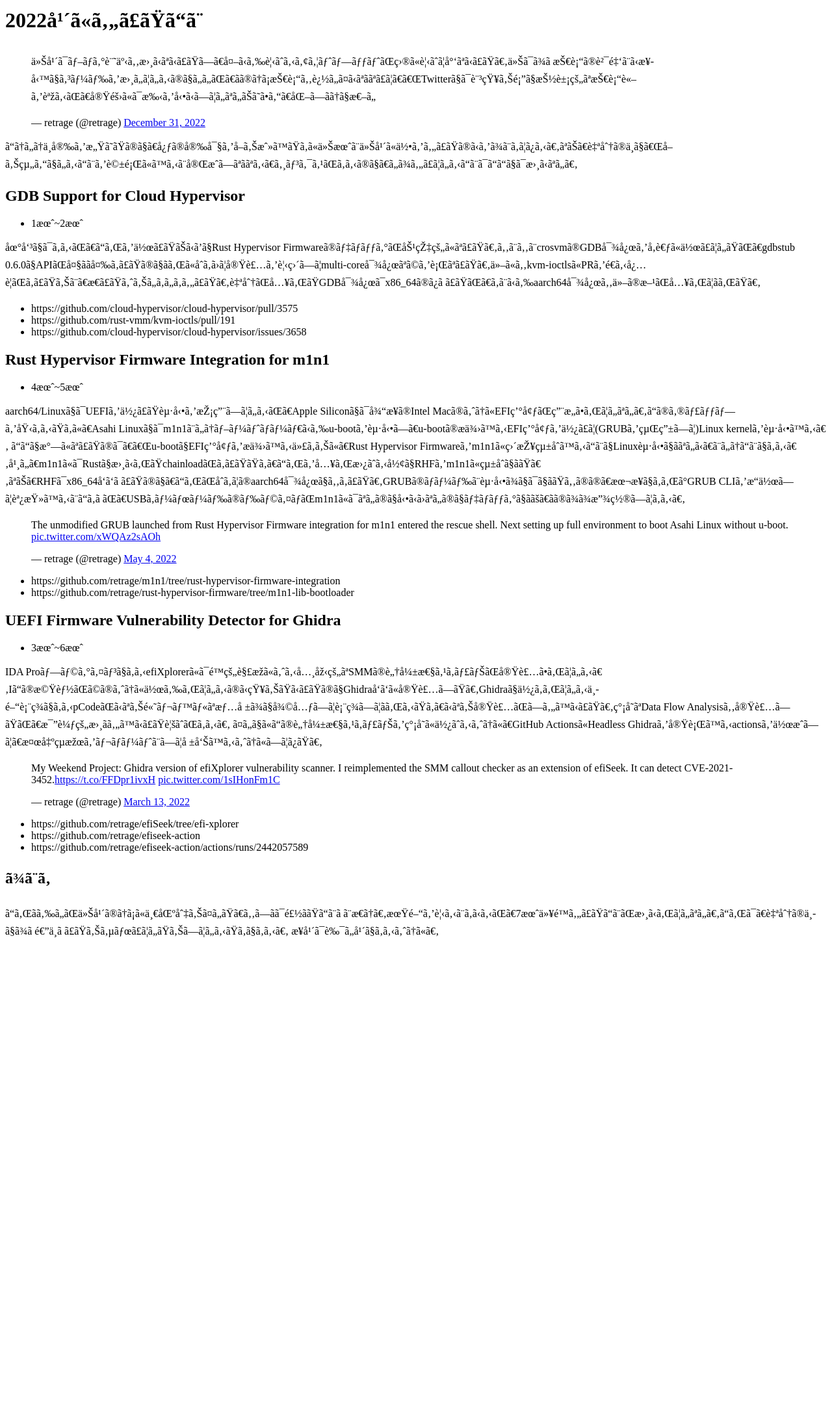
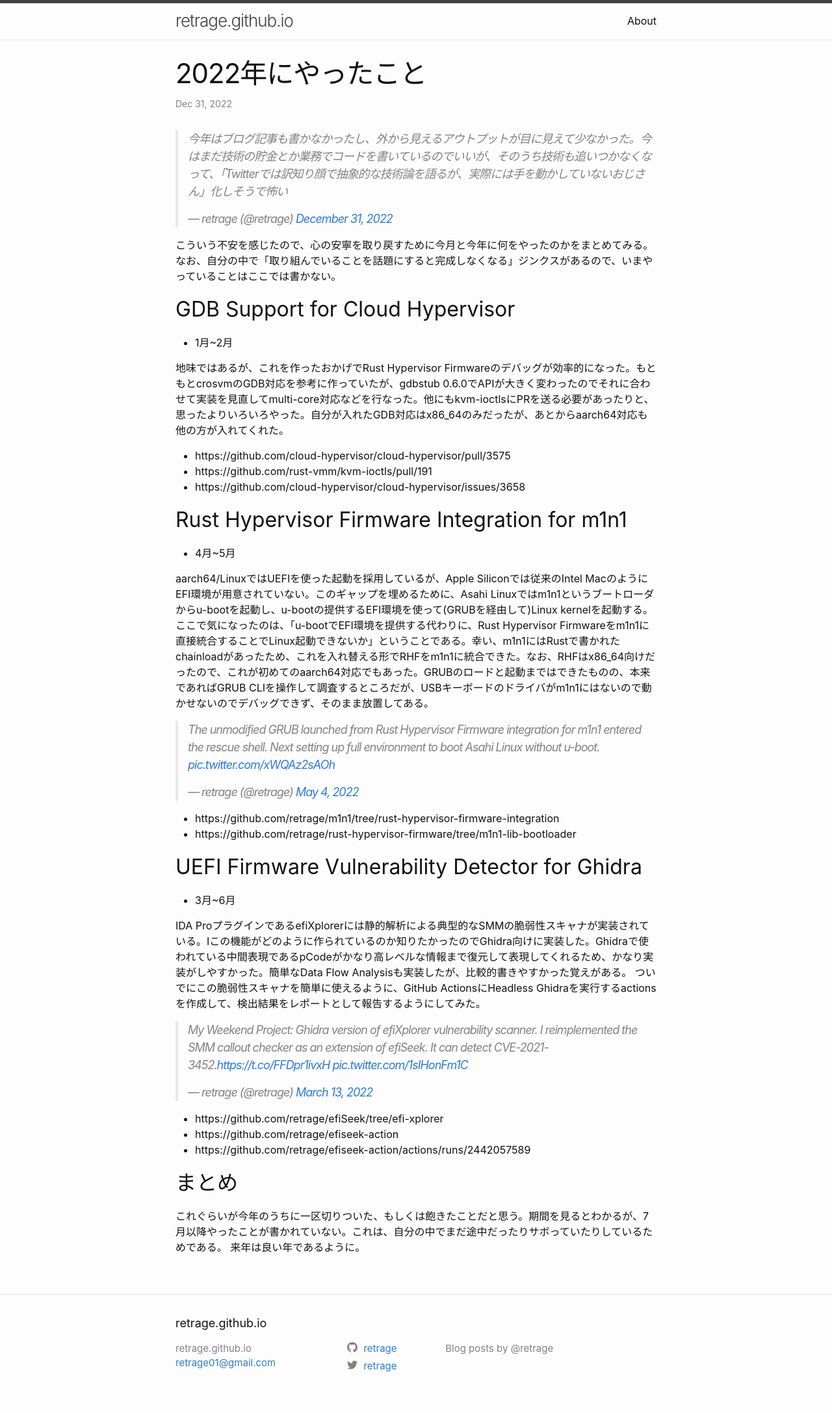
Before and after one commit to retrage/retrage.github.io, a plain HTML site: page 2022/12/31/2022-review.html in a window 1280 px wide. Shown: the whole page at 65% size. Before the commit the page ends 1464 px from the top, so only its background shows below. Drawn offline with Linux system fonts and the light colour scheme.

Commit message:
[ci skip] Update

```diff
--- a/2022/12/31/2022-review.html
+++ b/2022/12/31/2022-review.html
@@ -1,6 +1,51 @@
-<h1 id="2022年にやったこと">2022年にやったこと</h1>
+<!DOCTYPE html>
+<html lang="en"><head>
+  <meta charset="utf-8">
+  <meta http-equiv="X-UA-Compatible" content="IE=edge">
+  <meta name="viewport" content="width=device-width, initial-scale=1"><!-- Begin Jekyll SEO tag v2.6.0 -->
+<title>2022年にやったこと | retrage.github.io</title>
+<meta name="generator" content="Jekyll v3.8.5" />
+<meta property="og:title" content="2022年にやったこと" />
+<meta property="og:locale" content="en_US" />
+<meta name="description" content="今年はブログ記事も書かなかったし、外から見えるアウトプットが目に見えて少なかった。今はまだ技術の貯金とか業務でコードを書いているのでいいが、そのうち技術も追いつかなくなって、「Twitterでは訳知り顔で抽象的な技術論を語るが、実際には手を動かしていないおじさん」化しそうで怖い&mdash; retrage (@retrage) December 31, 2022" />
+<meta property="og:description" content="今年はブログ記事も書かなかったし、外から見えるアウトプットが目に見えて少なかった。今はまだ技術の貯金とか業務でコードを書いているのでいいが、そのうち技術も追いつかなくなって、「Twitterでは訳知り顔で抽象的な技術論を語るが、実際には手を動かしていないおじさん」化しそうで怖い&mdash; retrage (@retrage) December 31, 2022" />
+<link rel="canonical" href="https://retrage.github.io/2022/12/31/2022-review.html" />
+<meta property="og:url" content="https://retrage.github.io/2022/12/31/2022-review.html" />
+<meta property="og:site_name" content="retrage.github.io" />
+<meta property="og:type" content="article" />
+<meta property="article:published_time" content="2022-12-31T02:54:56+00:00" />
+<script type="application/ld+json">
+{"description":"今年はブログ記事も書かなかったし、外から見えるアウトプットが目に見えて少なかった。今はまだ技術の貯金とか業務でコードを書いているのでいいが、そのうち技術も追いつかなくなって、「Twitterでは訳知り顔で抽象的な技術論を語るが、実際には手を動かしていないおじさん」化しそうで怖い&mdash; retrage (@retrage) December 31, 2022","@type":"BlogPosting","url":"https://retrage.github.io/2022/12/31/2022-review.html","headline":"2022年にやったこと","dateModified":"2022-12-31T02:54:56+00:00","datePublished":"2022-12-31T02:54:56+00:00","mainEntityOfPage":{"@type":"WebPage","@id":"https://retrage.github.io/2022/12/31/2022-review.html"},"@context":"https://schema.org"}</script>
+<!-- End Jekyll SEO tag -->
+<link rel="stylesheet" href="/assets/main.css"><link type="application/atom+xml" rel="alternate" href="https://retrage.github.io/feed.xml" title="retrage.github.io" /></head>
+<body><header class="site-header" role="banner">
 
-<blockquote class="twitter-tweet"><p lang="ja" dir="ltr">今年はブログ記事も書かなかったし、外から見えるアウトプットが目に見えて少なかった。今はまだ技術の貯金とか業務でコードを書いているのでいいが、そのうち技術も追いつかなくなって、「Twitterでは訳知り顔で抽象的な技術論を語るが、実際には手を動かしていないおじさん」化しそうで怖い</p>&mdash; retrage (@retrage) <a href="https://twitter.com/retrage/status/1608981455182651392?ref_src=twsrc%5Etfw">December 31, 2022</a></blockquote>
+  <div class="wrapper"><a class="site-title" rel="author" href="/">retrage.github.io</a><nav class="site-nav">
+        <input type="checkbox" id="nav-trigger" class="nav-trigger" />
+        <label for="nav-trigger">
+          <span class="menu-icon">
+            <svg viewBox="0 0 18 15" width="18px" height="15px">
+              <path d="M18,1.484c0,0.82-0.665,1.484-1.484,1.484H1.484C0.665,2.969,0,2.304,0,1.484l0,0C0,0.665,0.665,0,1.484,0 h15.032C17.335,0,18,0.665,18,1.484L18,1.484z M18,7.516C18,8.335,17.335,9,16.516,9H1.484C0.665,9,0,8.335,0,7.516l0,0 c0-0.82,0.665-1.484,1.484-1.484h15.032C17.335,6.031,18,6.696,18,7.516L18,7.516z M18,13.516C18,14.335,17.335,15,16.516,15H1.484 C0.665,15,0,14.335,0,13.516l0,0c0-0.82,0.665-1.483,1.484-1.483h15.032C17.335,12.031,18,12.695,18,13.516L18,13.516z"/>
+            </svg>
+          </span>
+        </label>
+
+        <div class="trigger"><a class="page-link" href="/about/">About</a></div>
+      </nav></div>
+</header>
+<main class="page-content" aria-label="Content">
+      <div class="wrapper">
+        <article class="post h-entry" itemscope itemtype="http://schema.org/BlogPosting">
+
+  <header class="post-header">
+    <h1 class="post-title p-name" itemprop="name headline">2022年にやったこと</h1>
+    <p class="post-meta">
+      <time class="dt-published" datetime="2022-12-31T02:54:56+00:00" itemprop="datePublished">Dec 31, 2022
+      </time></p>
+  </header>
+
+  <div class="post-content e-content" itemprop="articleBody">
+    <blockquote class="twitter-tweet"><p lang="ja" dir="ltr">今年はブログ記事も書かなかったし、外から見えるアウトプットが目に見えて少なかった。今はまだ技術の貯金とか業務でコードを書いているのでいいが、そのうち技術も追いつかなくなって、「Twitterでは訳知り顔で抽象的な技術論を語るが、実際には手を動かしていないおじさん」化しそうで怖い</p>&mdash; retrage (@retrage) <a href="https://twitter.com/retrage/status/1608981455182651392?ref_src=twsrc%5Etfw">December 31, 2022</a></blockquote>
 <script async="" src="https://platform.twitter.com/widgets.js" charset="utf-8"></script>
 
 <p>こういう不安を感じたので、心の安寧を取り戻すために今月と今年に何をやったのかをまとめてみる。なお、自分の中で「取り組んでいることを話題にすると完成しなくなる」ジンクスがあるので、いまやっていることはここでは書かない。</p>
@@ -58,3 +103,35 @@
 
 <p>これぐらいが今年のうちに一区切りついた、もしくは飽きたことだと思う。期間を見るとわかるが、7月以降やったことが書かれていない。これは、自分の中でまだ途中だったりサボっていたりしているためである。
 来年は良い年であるように。</p>
+
+  </div><a class="u-url" href="/2022/12/31/2022-review.html" hidden></a>
+</article>
+
+      </div>
+    </main><footer class="site-footer h-card">
+  <data class="u-url" href="/"></data>
+
+  <div class="wrapper">
+
+    <h2 class="footer-heading">retrage.github.io</h2>
+
+    <div class="footer-col-wrapper">
+      <div class="footer-col footer-col-1">
+        <ul class="contact-list">
+          <li class="p-name">retrage.github.io</li><li><a class="u-email" href="mailto:retrage01@gmail.com">retrage01@gmail.com</a></li></ul>
+      </div>
+
+      <div class="footer-col footer-col-2"><ul class="social-media-list"><li><a href="https://github.com/retrage"><svg class="svg-icon"><use xlink:href="/assets/minima-social-icons.svg#github"></use></svg> <span class="username">retrage</span></a></li><li><a href="https://www.twitter.com/retrage"><svg class="svg-icon"><use xlink:href="/assets/minima-social-icons.svg#twitter"></use></svg> <span class="username">retrage</span></a></li></ul>
+</div>
+
+      <div class="footer-col footer-col-3">
+        <p>Blog posts by @retrage</p>
+      </div>
+    </div>
+
+  </div>
+
+</footer>
+</body>
+
+</html>
--- a/feed.xml
+++ b/feed.xml
@@ -1,6 +1,4 @@
-<?xml version="1.0" encoding="utf-8"?><feed xmlns="http://www.w3.org/2005/Atom" ><generator uri="https://jekyllrb.com/" version="3.8.5">Jekyll</generator><link href="https://retrage.github.io/feed.xml" rel="self" type="application/atom+xml" /><link href="https://retrage.github.io/" rel="alternate" type="text/html" /><updated>2022-12-31T03:06:34+00:00</updated><id>https://retrage.github.io/feed.xml</id><title type="html">retrage.github.io</title><subtitle>Blog posts by @retrage</subtitle><entry><title type="html">2022 Review</title><link href="https://retrage.github.io/2022/12/31/2022-review.html" rel="alternate" type="text/html" title="2022 Review" /><published>2022-12-31T00:00:00+00:00</published><updated>2022-12-31T00:00:00+00:00</updated><id>https://retrage.github.io/2022/12/31/2022-review</id><content type="html" xml:base="https://retrage.github.io/2022/12/31/2022-review.html">&lt;h1 id=&quot;2022年にやったこと&quot;&gt;2022年にやったこと&lt;/h1&gt;
-
-&lt;blockquote class=&quot;twitter-tweet&quot;&gt;&lt;p lang=&quot;ja&quot; dir=&quot;ltr&quot;&gt;今年はブログ記事も書かなかったし、外から見えるアウトプットが目に見えて少なかった。今はまだ技術の貯金とか業務でコードを書いているのでいいが、そのうち技術も追いつかなくなって、「Twitterでは訳知り顔で抽象的な技術論を語るが、実際には手を動かしていないおじさん」化しそうで怖い&lt;/p&gt;&amp;mdash; retrage (@retrage) &lt;a href=&quot;https://twitter.com/retrage/status/1608981455182651392?ref_src=twsrc%5Etfw&quot;&gt;December 31, 2022&lt;/a&gt;&lt;/blockquote&gt;
+<?xml version="1.0" encoding="utf-8"?><feed xmlns="http://www.w3.org/2005/Atom" ><generator uri="https://jekyllrb.com/" version="3.8.5">Jekyll</generator><link href="https://retrage.github.io/feed.xml" rel="self" type="application/atom+xml" /><link href="https://retrage.github.io/" rel="alternate" type="text/html" /><updated>2022-12-31T03:16:54+00:00</updated><id>https://retrage.github.io/feed.xml</id><title type="html">retrage.github.io</title><subtitle>Blog posts by @retrage</subtitle><entry><title type="html">2022年にやったこと</title><link href="https://retrage.github.io/2022/12/31/2022-review.html" rel="alternate" type="text/html" title="2022年にやったこと" /><published>2022-12-31T02:54:56+00:00</published><updated>2022-12-31T02:54:56+00:00</updated><id>https://retrage.github.io/2022/12/31/2022-review</id><content type="html" xml:base="https://retrage.github.io/2022/12/31/2022-review.html">&lt;blockquote class=&quot;twitter-tweet&quot;&gt;&lt;p lang=&quot;ja&quot; dir=&quot;ltr&quot;&gt;今年はブログ記事も書かなかったし、外から見えるアウトプットが目に見えて少なかった。今はまだ技術の貯金とか業務でコードを書いているのでいいが、そのうち技術も追いつかなくなって、「Twitterでは訳知り顔で抽象的な技術論を語るが、実際には手を動かしていないおじさん」化しそうで怖い&lt;/p&gt;&amp;mdash; retrage (@retrage) &lt;a href=&quot;https://twitter.com/retrage/status/1608981455182651392?ref_src=twsrc%5Etfw&quot;&gt;December 31, 2022&lt;/a&gt;&lt;/blockquote&gt;
 &lt;script async=&quot;&quot; src=&quot;https://platform.twitter.com/widgets.js&quot; charset=&quot;utf-8&quot;&gt;&lt;/script&gt;
 
 &lt;p&gt;こういう不安を感じたので、心の安寧を取り戻すために今月と今年に何をやったのかをまとめてみる。なお、自分の中で「取り組んでいることを話題にすると完成しなくなる」ジンクスがあるので、いまやっていることはここでは書かない。&lt;/p&gt;
@@ -57,7 +55,7 @@
 &lt;h2 id=&quot;まとめ&quot;&gt;まとめ&lt;/h2&gt;
 
 &lt;p&gt;これぐらいが今年のうちに一区切りついた、もしくは飽きたことだと思う。期間を見るとわかるが、7月以降やったことが書かれていない。これは、自分の中でまだ途中だったりサボっていたりしているためである。
-来年は良い年であるように。&lt;/p&gt;</content><author><name></name></author><summary type="html">2022年にやったこと</summary></entry><entry><title type="html">Allwinner NezhaにJTAGで接続する</title><link href="https://retrage.github.io/2022/01/15/allwinner-nezha-jtag.html" rel="alternate" type="text/html" title="Allwinner NezhaにJTAGで接続する" /><published>2022-01-15T19:14:19+00:00</published><updated>2022-01-15T19:14:19+00:00</updated><id>https://retrage.github.io/2022/01/15/allwinner-nezha-jtag</id><content type="html" xml:base="https://retrage.github.io/2022/01/15/allwinner-nezha-jtag.html">&lt;p&gt;Allwinner NezhaはD1という64-bit RISC-VなSoCが載ったSBCである。Linuxがちゃんと動くRISC-Vマシンとしてはかなり安価なため一部で人気がある。
+来年は良い年であるように。&lt;/p&gt;</content><author><name></name></author><summary type="html">今年はブログ記事も書かなかったし、外から見えるアウトプットが目に見えて少なかった。今はまだ技術の貯金とか業務でコードを書いているのでいいが、そのうち技術も追いつかなくなって、「Twitterでは訳知り顔で抽象的な技術論を語るが、実際には手を動かしていないおじさん」化しそうで怖い&amp;mdash; retrage (@retrage) December 31, 2022</summary></entry><entry><title type="html">Allwinner NezhaにJTAGで接続する</title><link href="https://retrage.github.io/2022/01/15/allwinner-nezha-jtag.html" rel="alternate" type="text/html" title="Allwinner NezhaにJTAGで接続する" /><published>2022-01-15T19:14:19+00:00</published><updated>2022-01-15T19:14:19+00:00</updated><id>https://retrage.github.io/2022/01/15/allwinner-nezha-jtag</id><content type="html" xml:base="https://retrage.github.io/2022/01/15/allwinner-nezha-jtag.html">&lt;p&gt;Allwinner NezhaはD1という64-bit RISC-VなSoCが載ったSBCである。Linuxがちゃんと動くRISC-Vマシンとしてはかなり安価なため一部で人気がある。
 ここではこれにJTAGで接続してみた話をメモ程度に書いておく。なお、今回は接続してOpenOCDで認識できた程度でその先のGDBでのデバッグはできていない。&lt;/p&gt;
 
 &lt;h2 id=&quot;jtagの端子について&quot;&gt;JTAGの端子について&lt;/h2&gt;
```
Also changed, not shown: index.html (+1 -1 lines).
